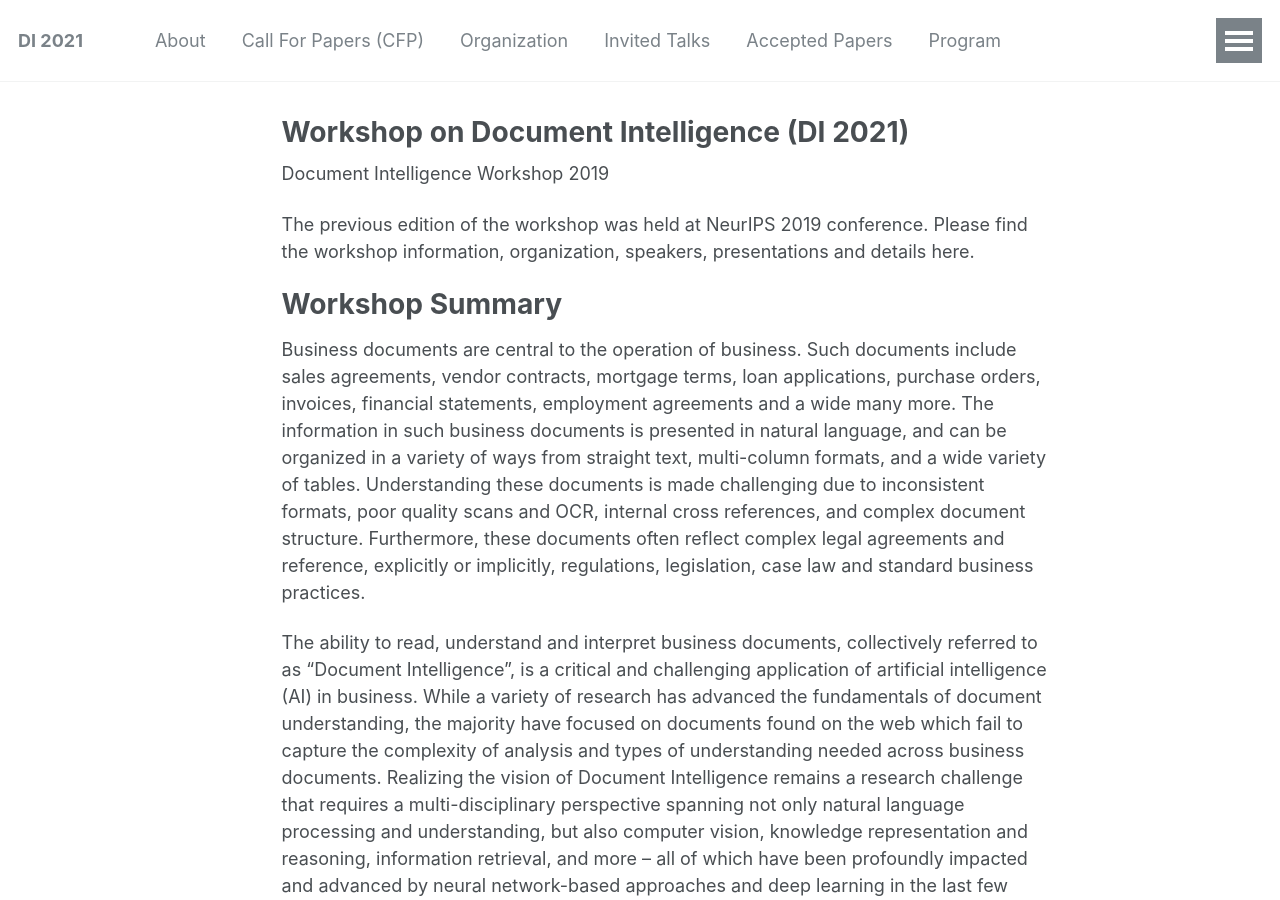
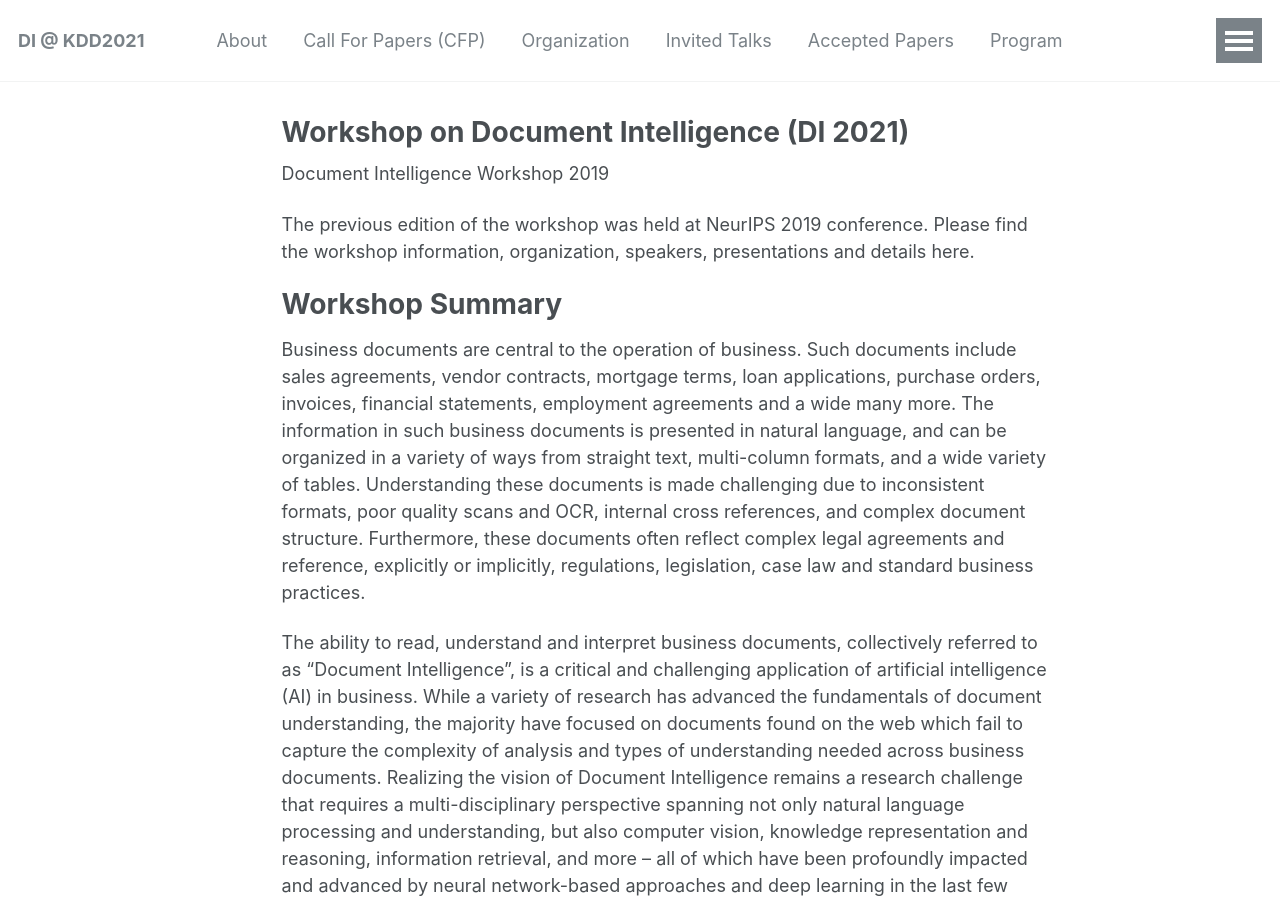
Before and after one commit to document-intelligence/DI-2022, a Jekyll site: the page built from _pages/about.md, in a window 1280 px wide and 900 px high. Built offline with Jekyll 4.4.1, drawn with Linux system fonts in a browser that asks for light colours.

Commit message:
updating sidebar title

```diff
--- a/_config.yml
+++ b/_config.yml
@@ -7,7 +7,7 @@
 
 # Site Settings
 locale                   : "en-US"
-title                    : "DI 2021"
+title                    : "DI @ KDD2021"
 title_separator          : "-"
 name                     : &name "Your Name"
 description              : &description "personal description"
```
